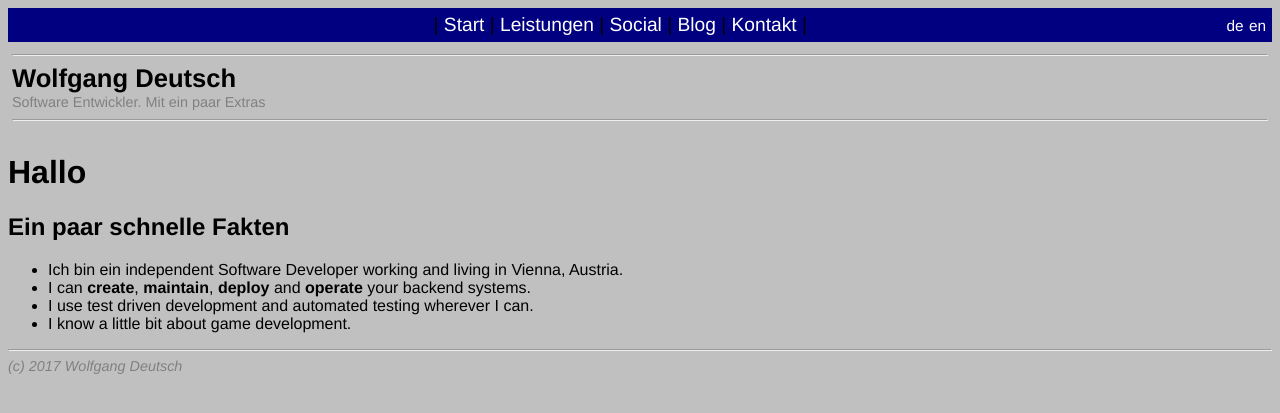
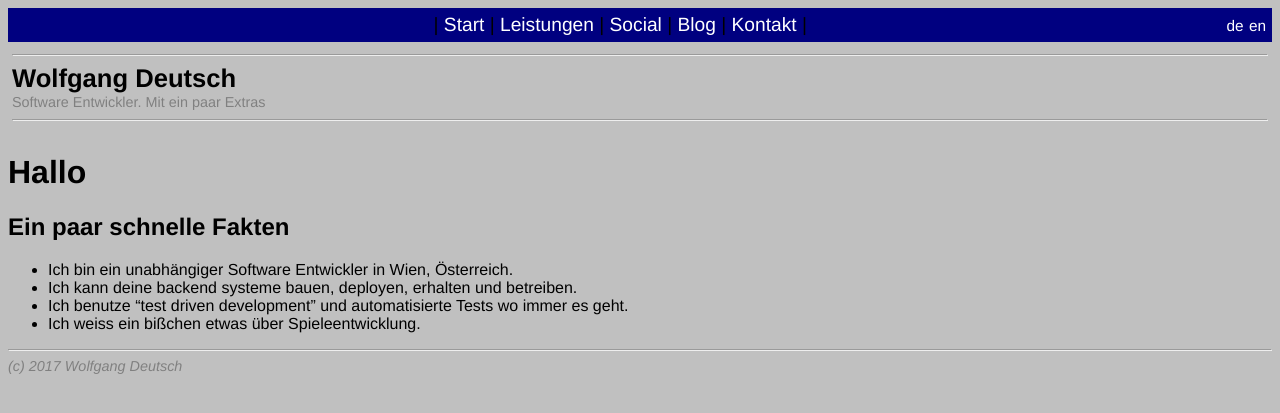
Before and after one commit to wolfgang-wdw/wolfgang-wdw.github.io, a Jekyll site: the page built from index_de.md, in a window 1280 px wide. Shown: the top 413 px of the page. Built offline with Jekyll 4.4.1, drawn with Linux system fonts in a browser that asks for light colours.

Commit message:
Draft german welcome page

```diff
--- a/index_de.md
+++ b/index_de.md
@@ -8,10 +8,10 @@ ref: home
 # {{ page.title }}
 
 ## Ein paar schnelle Fakten
-- Ich bin ein independent Software Developer working and living in Vienna, Austria.
-- I can **create**, **maintain**, **deploy** and **operate** your backend systems.
-- I use test driven development and automated testing wherever I can.
-- I know a little bit about game development.
+- Ich bin ein unabhängiger Software Entwickler in Wien, Österreich.
+- Ich kann deine backend systeme bauen, deployen, erhalten und betreiben.
+- Ich benutze "test driven development" und automatisierte Tests wo immer es geht.
+- Ich weiss ein bißchen etwas über Spieleentwicklung.
 
 <!-- ## What makes me tick
 - A manifesto of sorts
```
